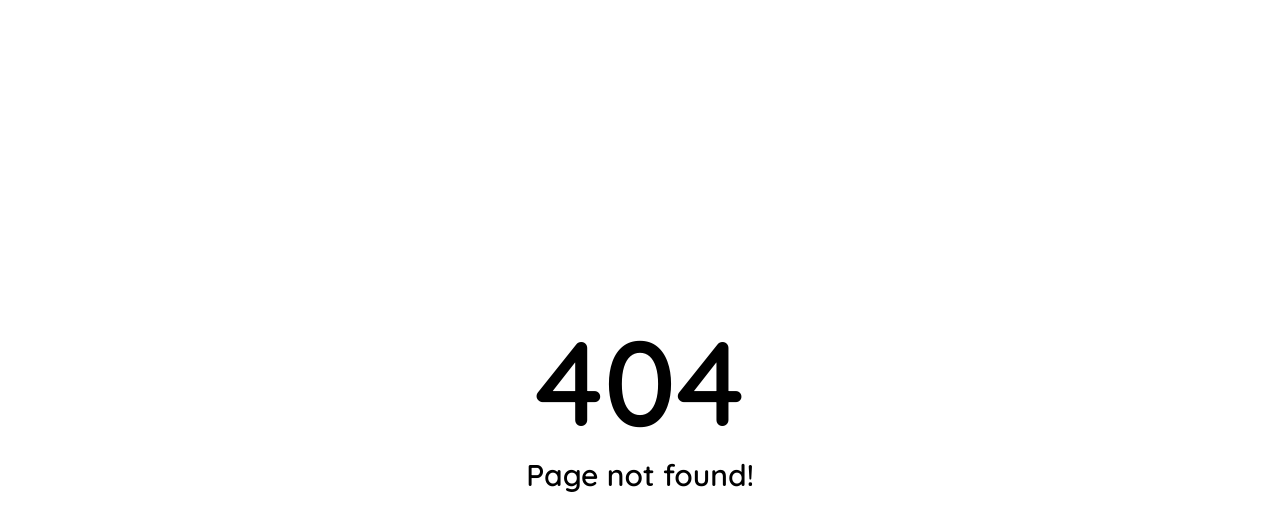
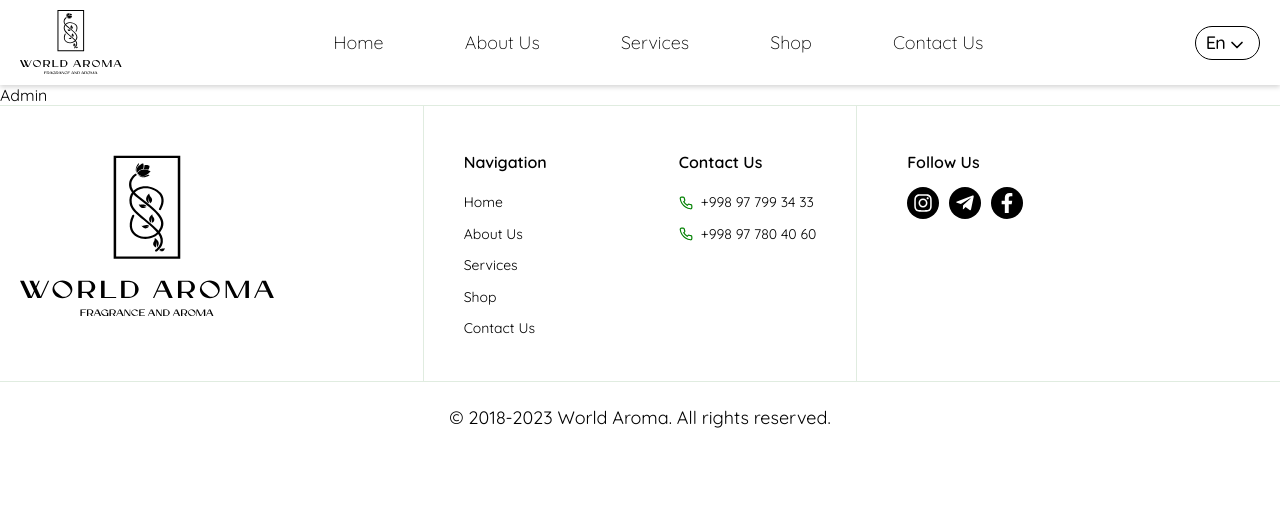
Before and after one commit to mzayniddin/world-aroma, a React (Vite) app: page /admin in a window 1280 px wide. Before the commit this address had no page. Shown: the top 530 px of the page. Built offline with nearby package versions, Linux system fonts and the light colour scheme.

Commit message:
added admin route

```diff
--- /dev/null
+++ b/src/pages/Admin.jsx
@@ -0,0 +1,9 @@
+
+
+const Admin = () => {
+  return (
+    <div>Admin</div>
+  )
+}
+
+export default Admin
--- a/src/routes/index.jsx
+++ b/src/routes/index.jsx
@@ -11,6 +11,7 @@ import Contact from "../pages/Contact";
 
 // COMPONENT
 import NotFound from "../components/not-found/NotFound";
+import Admin from "../pages/Admin";
 
 const root = createBrowserRouter([
     {
@@ -37,6 +38,10 @@ const root = createBrowserRouter([
                 path: "contact",
                 element: <Contact />,
             },
+            {
+                path: "admin",
+                element: <Admin />,
+            },
         ],
     },
     {
```
